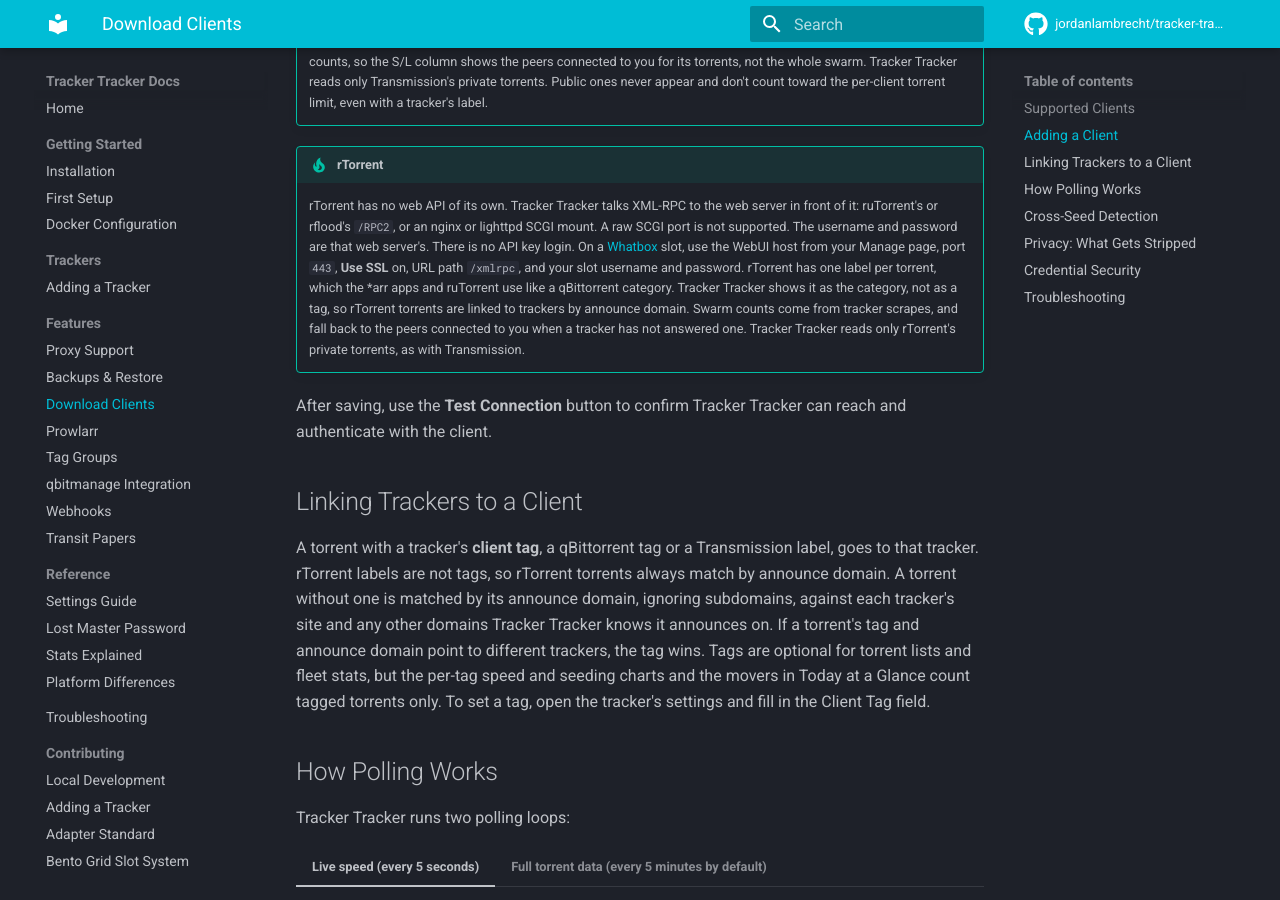
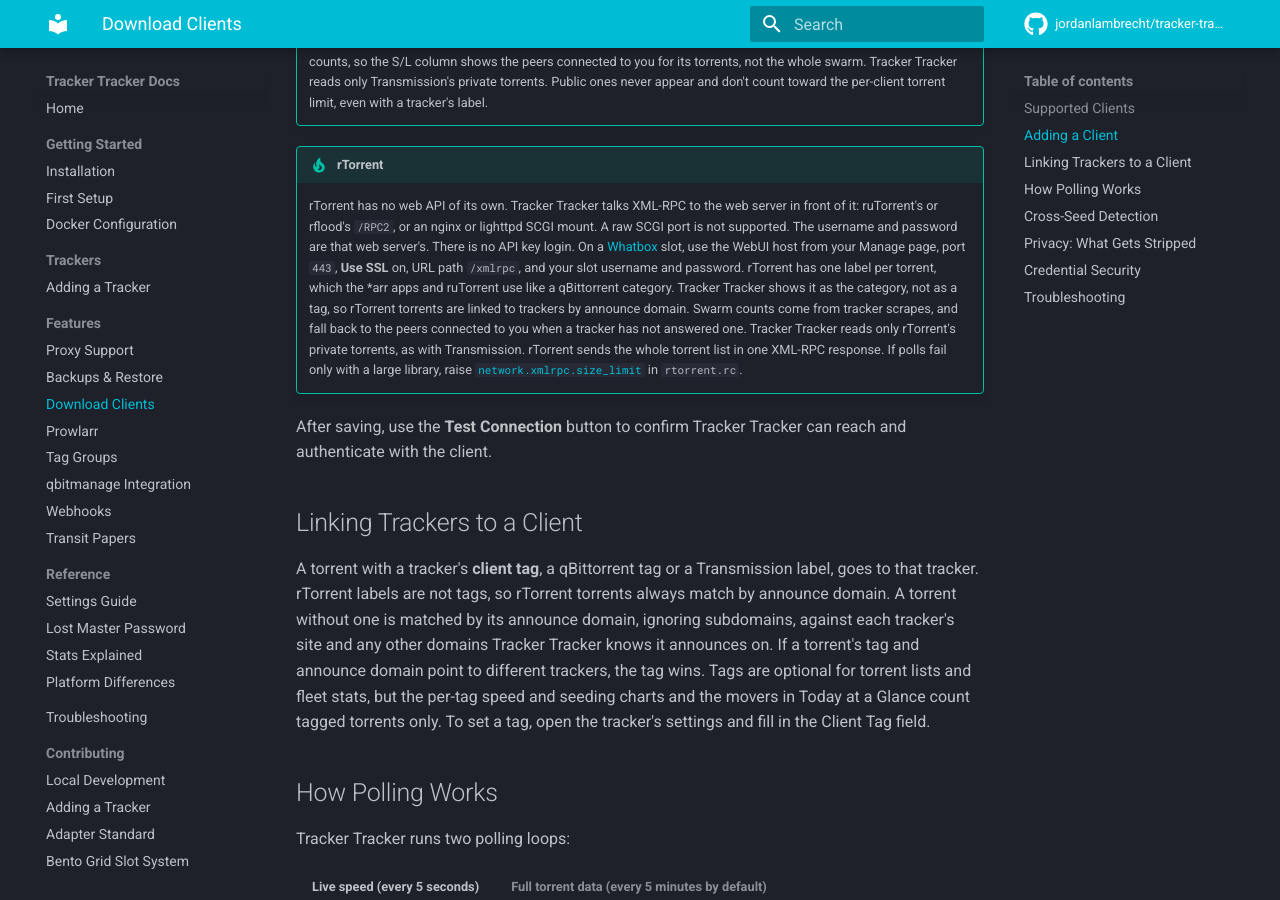
Before and after one commit to jordanlambrecht/tracker-tracker, an MkDocs documentation site: the page built from docs/kb/docs/features/download-clients.md, in a window 1280 px wide and 900 px high, scrolled down 1601 px. Built offline with MkDocs 1.6.1 and Material for MkDocs 9.7.7, drawn with Linux system fonts in a browser that asks for light colours; comment, search, counter and statistics services are not loaded.

Commit message:
docs(db-fleet): note rtorrent's xml-rpc size limit

```diff
--- a/docs/kb/docs/features/download-clients.md
+++ b/docs/kb/docs/features/download-clients.md
@@ -52,6 +52,7 @@
     rTorrent has one label per torrent, which the \*arr apps and ruTorrent use like a qBittorrent category. Tracker Tracker shows it as the category, not as a tag, so rTorrent torrents are linked to trackers by announce domain.
     Swarm counts come from tracker scrapes, and fall back to the peers connected to you when a tracker has not answered one.
     Tracker Tracker reads only rTorrent's private torrents, as with Transmission.
+    rTorrent sends the whole torrent list in one XML-RPC response. If polls fail only with a large library, raise [`network.xmlrpc.size_limit`](https://rtorrent-docs.readthedocs.io/en/latest/cmd-ref.html#term-d-multicall2) in `rtorrent.rc`.
 
 After saving, use the **Test Connection** button to confirm Tracker Tracker can reach and authenticate with the client.
 
```
